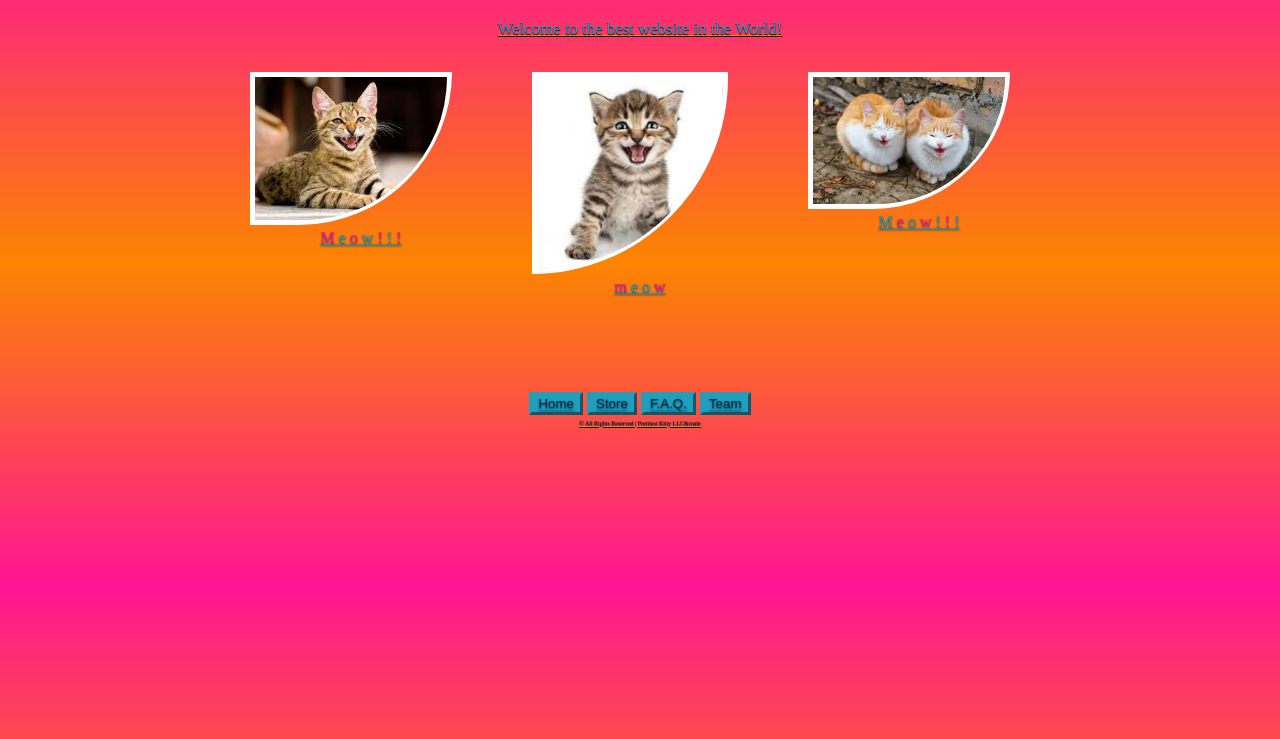
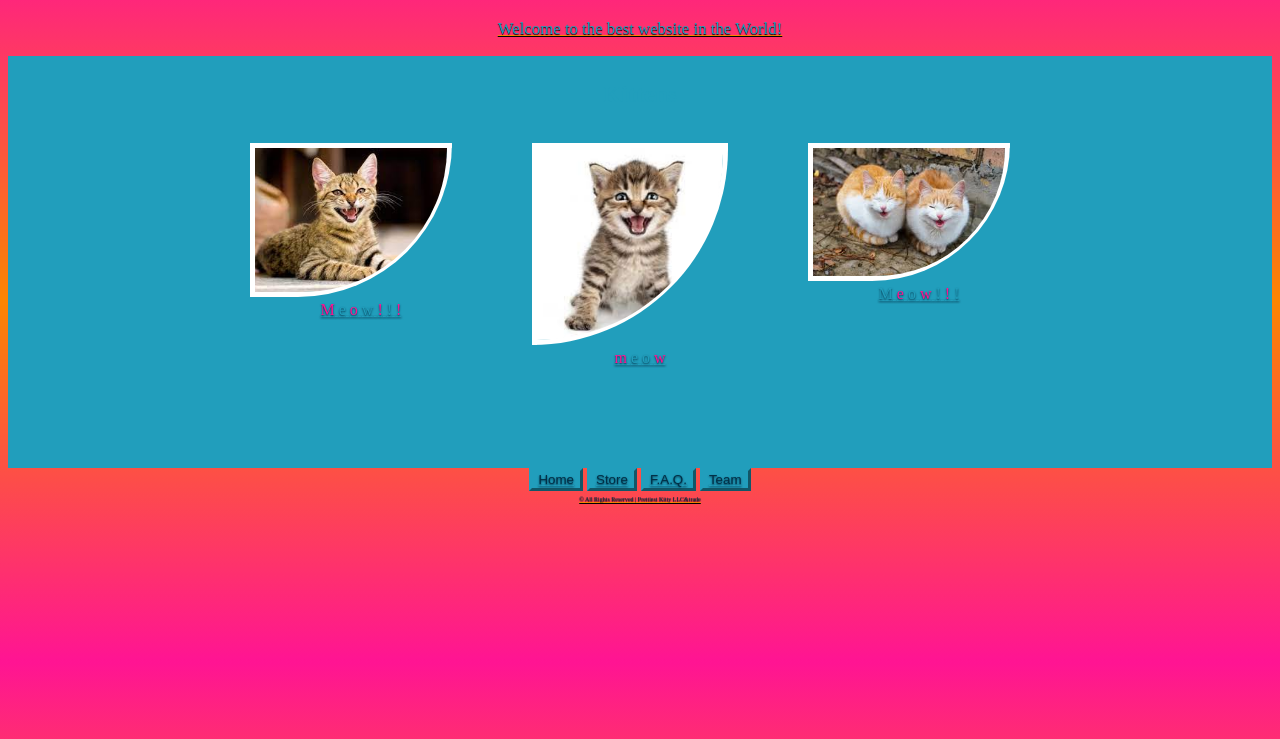
Before and after one commit to Teion-McKnight/Best-Website-Ever-test01, a plain HTML site: page index.html in a window 1280 px wide. Shown: the part 61-800 px from the top of the page. Drawn offline with Linux system fonts and the light colour scheme.

Commit message:
Sep 8 update
- style changes
- other things

```diff
--- a/index.html
+++ b/index.html
@@ -7,6 +7,8 @@
     <link rel="stylesheet" href="style.css">
 
   </head>
+
+  <!-- Needs to default much more zoomed in. PIC BORDERS BREAK WHEN AT LOWER RESOLUTIONS? -->
 
 
   <body>
@@ -22,6 +24,8 @@
       <p>Welcome to the best website in the World!</p>
 
       <div class="img-container">
+
+        <h2 class="big-bar">Kittens</h2>
 
         <figure>
 
--- a/style.css
+++ b/style.css
@@ -30,10 +30,25 @@ p, .tiny-text, figcaption {
   text-shadow: 0 1px 1px black;
 }
 
+.big-bar {
+ width: 80%;
+}
+
+.med-bar {
+
+}
+
+.lil-bar {
+
+}
+
 .img-container {
   display: flex;
   flex-wrap: wrap;
   justify-content: center;
+  border: .35em solid #219EBC;
+  background-color: #219EBC;
+  background-blend-mode: ;
 }
 
 figure {
@@ -85,6 +100,6 @@ button {
 }
 
 .big {
+  min-height: 24em;
   min-width: 24em;
-  min-height: 24em;
 }
```
Also changed, not shown: 404.html (+7 -3 lines), 1 other file.
